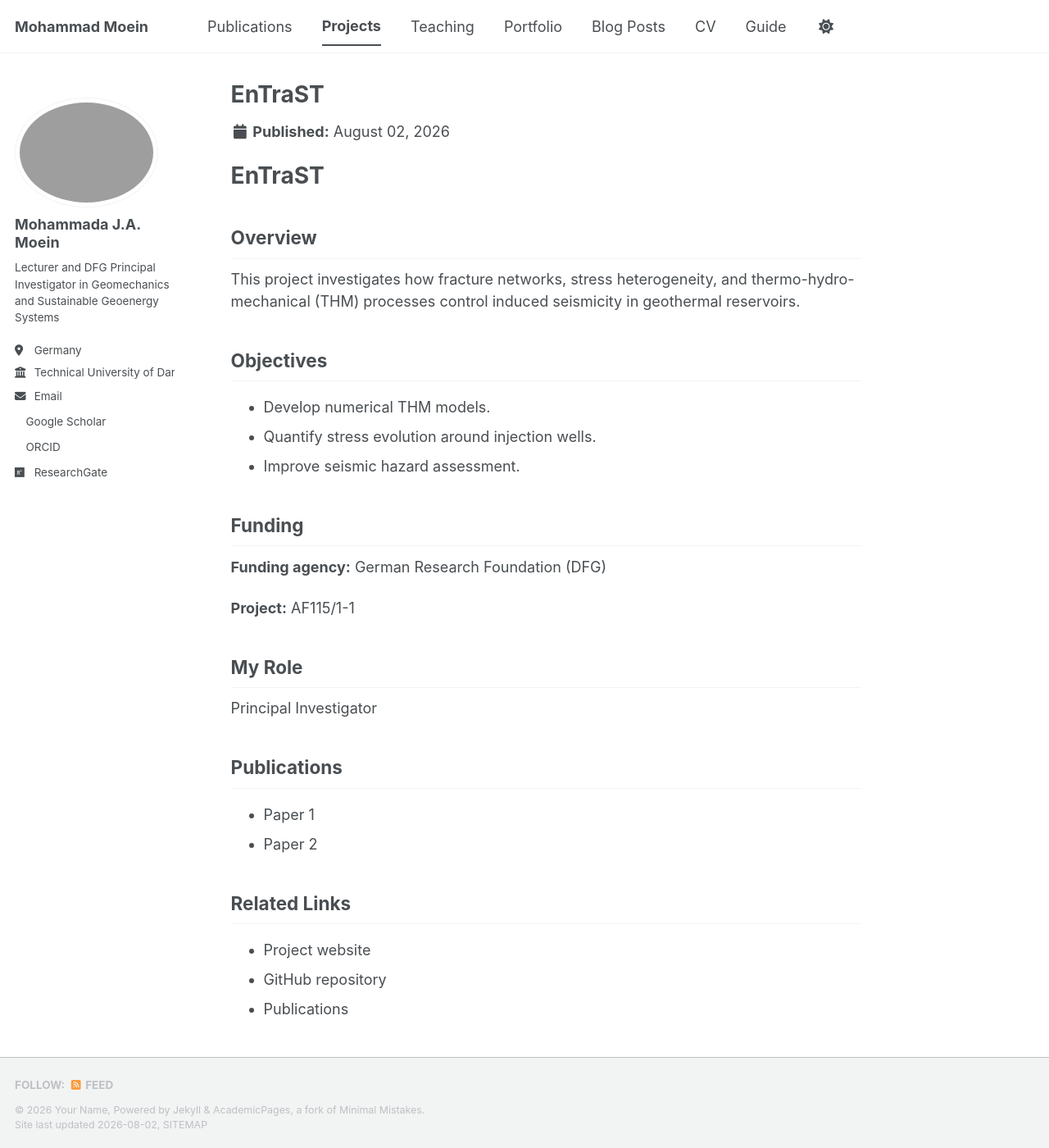
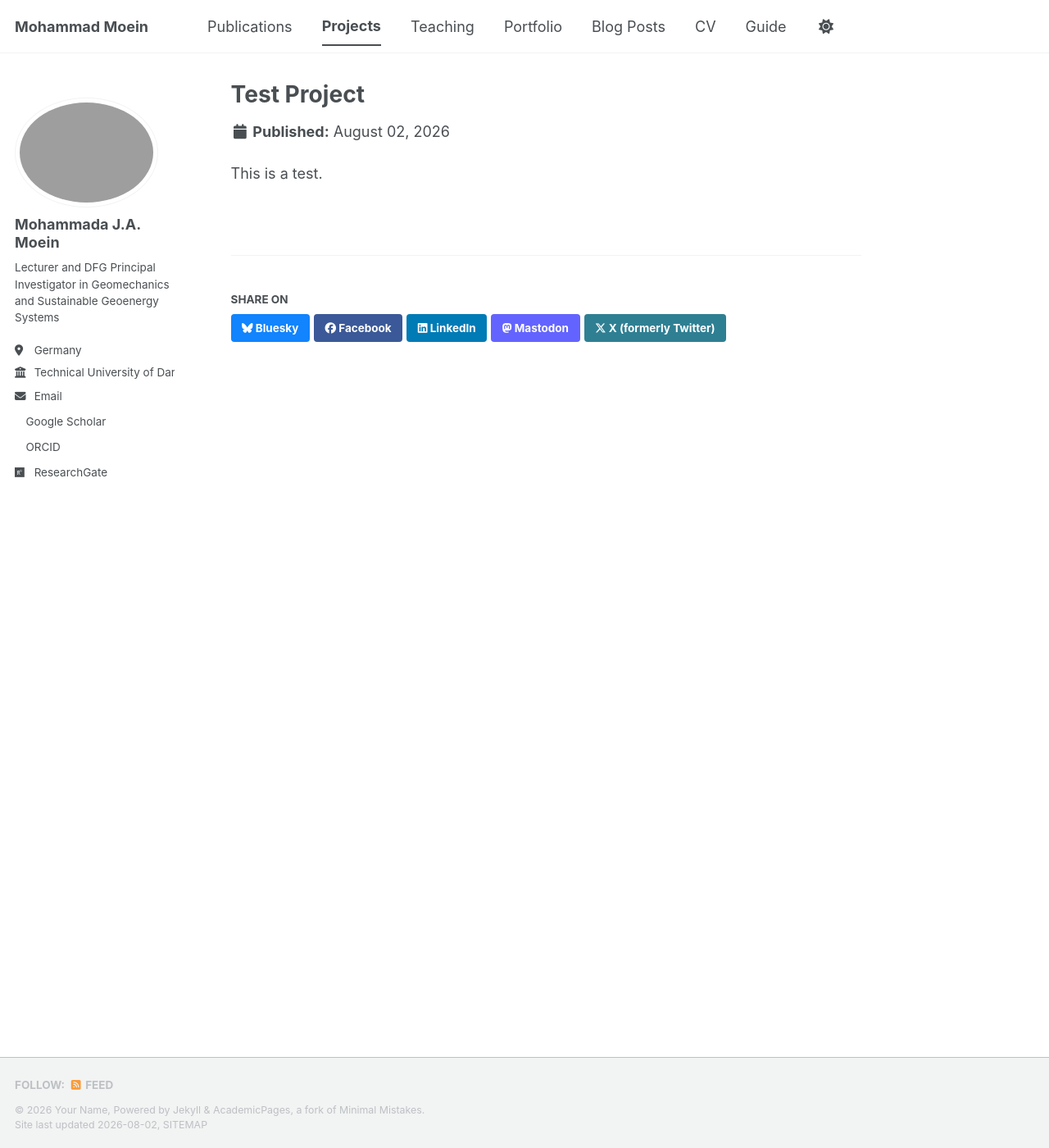
Before and after one commit to mjamoein/mjamoein.github.io, a Jekyll site: the page built from _projects/entrast.md, in a window 1280 px wide and 1400 px high. Shown: the whole window at 82% size. Built offline with Jekyll 4.4.1, drawn with Linux system fonts in a browser that asks for light colours; a style sheet for code colours, icons or effects is not loaded.

Commit message:
Update entrast.md

```diff
--- a/_projects/entrast.md
+++ b/_projects/entrast.md
@@ -1,50 +1,8 @@
 ---
-# Title displayed on the Projects page and at the top of the project page
-title: "EnTraST"
-
-# Tells Academic Pages that this file belongs to the "projects" collection
+title: "Test Project"
 collection: projects
-
-# URL of the project page
-# This project will be available at:
-# https://yourusername.github.io/projects/entrast/
-permalink: /projects/entrast/
-
-# Optional short description shown in project listings
-
-# Optional publication/creation date
+permalink: /projects/test/
+published: true
 ---
 
-# EnTraST
-
-## Overview
-This project investigates how fracture networks, stress heterogeneity, and
-thermo-hydro-mechanical (THM) processes control induced seismicity in
-geothermal reservoirs.
-
-## Objectives
-
-- Develop numerical THM models.
-- Quantify stress evolution around injection wells.
-- Improve seismic hazard assessment.
-
-## Funding
-
-**Funding agency:** German Research Foundation (DFG)
-
-**Project:** AF115/1-1
-
-## My Role
-
-Principal Investigator
-
-## Publications
-
-- Paper 1
-- Paper 2
-
-## Related Links
-
-- Project website
-- GitHub repository
-- Publications
+This is a test.
```
